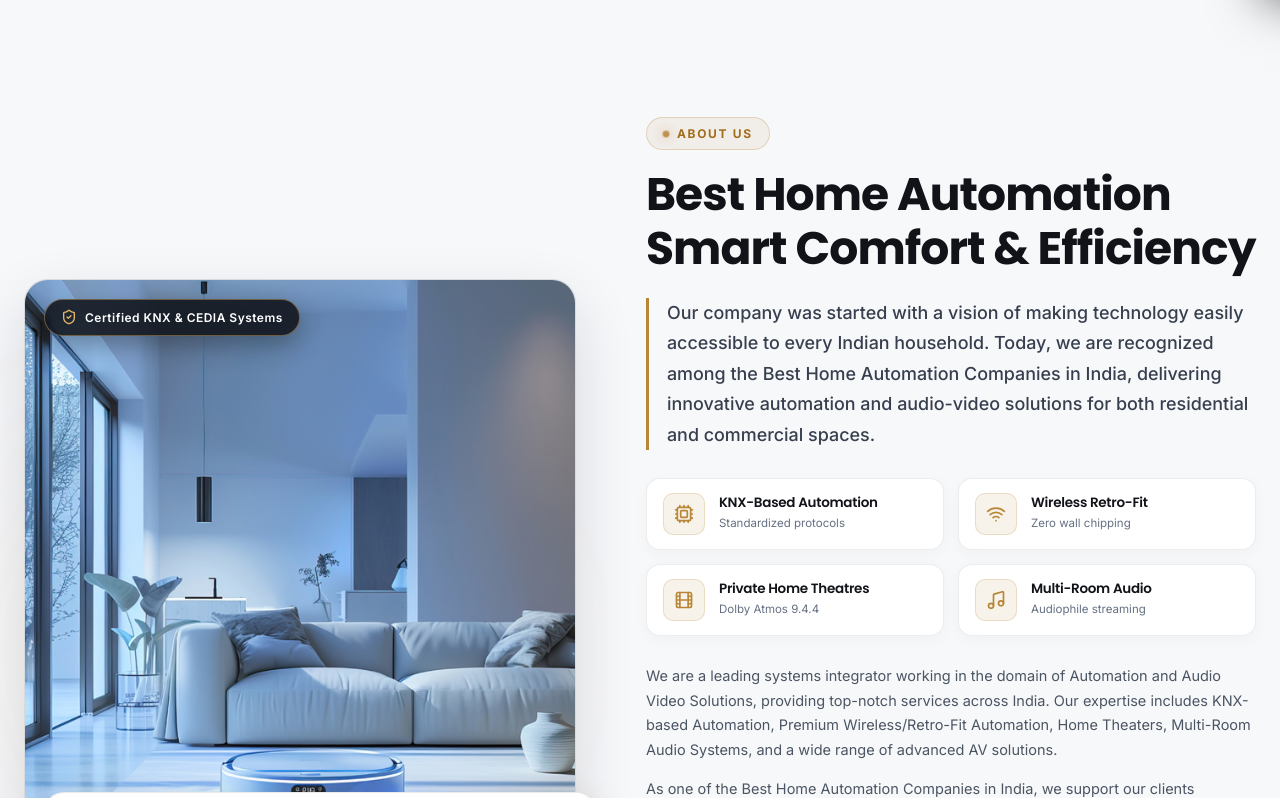
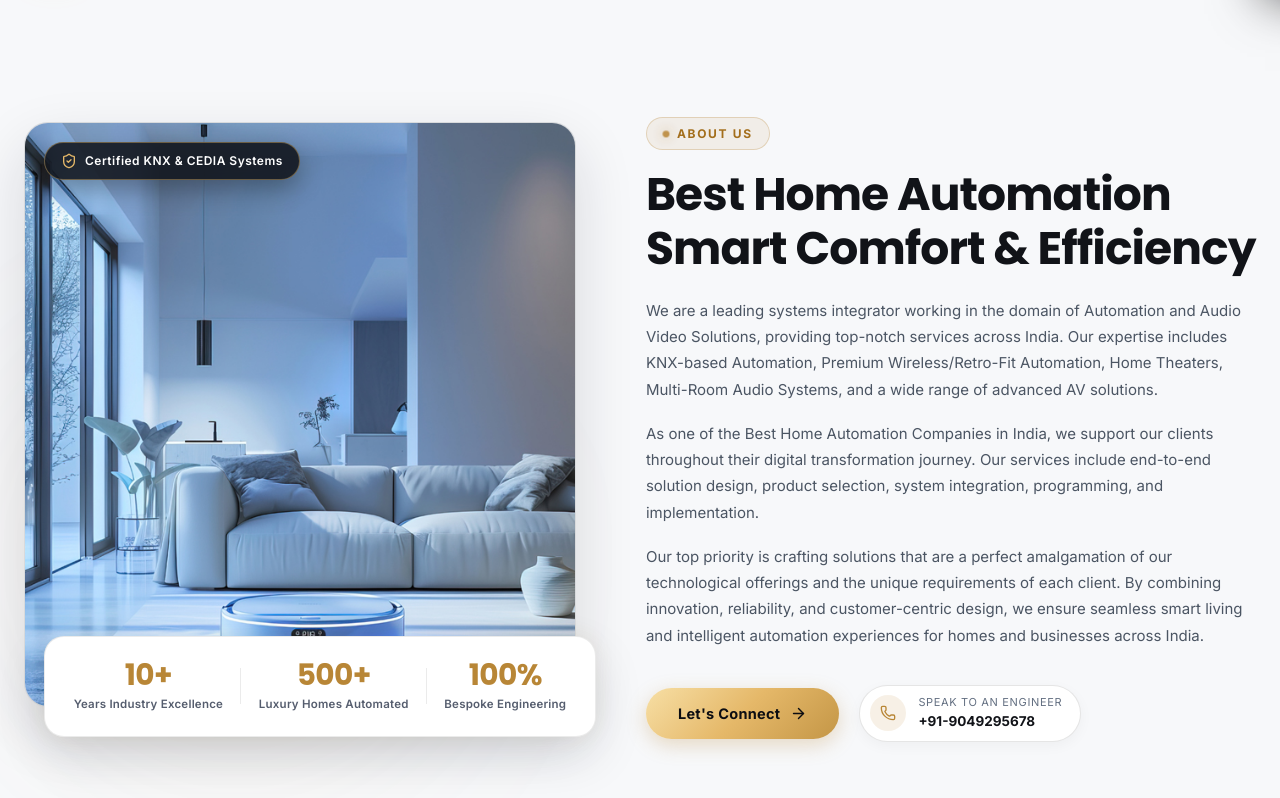
Before and after one commit to wtdesigner3/soundnest, a Next.js app: page / in a window 1280 px wide. Shown: the part 804-1602 px from the top of the page. Built offline with nearby package versions, Linux system fonts and the light colour scheme; no server answers.

Commit message:
fix(about): remove marked lead block and capability cards from About Us section

```diff
--- a/src/components/AboutSection.jsx
+++ b/src/components/AboutSection.jsx
@@ -1,15 +1,8 @@
 import Image from "next/image";
 import Link from "next/link";
-import { ArrowRight, Phone, ShieldCheck, Cpu, Wifi, Film, Music, CheckCircle2 } from "lucide-react";
+import { ArrowRight, Phone, ShieldCheck } from "lucide-react";
 import { aboutData, companyInfo } from "@/data/homeData";
 import styles from "./AboutSection.module.css";
-
-const domainPillars = [
-  { icon: Cpu, label: "KNX-Based Automation", sub: "Standardized protocols" },
-  { icon: Wifi, label: "Wireless Retro-Fit", sub: "Zero wall chipping" },
-  { icon: Film, label: "Private Home Theatres", sub: "Dolby Atmos 9.4.4" },
-  { icon: Music, label: "Multi-Room Audio", sub: "Audiophile streaming" },
-];
 
 export default function AboutSection({ onOpenConsultation, data = aboutData }) {
   const activeData = data || aboutData;
@@ -17,6 +10,9 @@ export default function AboutSection({ onOpenConsultation, data = aboutData }) {
     activeData.paragraphs && activeData.paragraphs.length > 0
       ? activeData.paragraphs
       : aboutData.paragraphs;
+
+  // The client requested removing the marked block (introductory lead paragraph and the 4 capability cards)
+  const visibleParagraphs = paragraphs.length > 1 ? paragraphs.slice(1) : paragraphs;
 
   return (
     <section className={styles.aboutSection} id="about-us" aria-label="About Soundnest">
@@ -64,7 +60,7 @@ export default function AboutSection({ onOpenConsultation, data = aboutData }) {
           </div>
         </div>
 
-        {/* Right Column: Architectural Narrative & Domain Grid */}
+        {/* Right Column: Architectural Narrative */}
         <div className={`${styles.contentWrapper} about-animate`}>
           <div className={styles.kickerBadge}>
             <span className={styles.badgePulse} aria-hidden="true" />
@@ -73,34 +69,9 @@ export default function AboutSection({ onOpenConsultation, data = aboutData }) {
 
           <h2 className={styles.title}>{activeData.title || aboutData.title}</h2>
 
-          {/* Lead Highlight Paragraph */}
-          {paragraphs.length > 0 && (
-            <p className={styles.leadParagraph}>
-              {paragraphs[0]}
-            </p>
-          )}
-
-          {/* 4 Core Domain Capabilities */}
-          <div className={styles.domainGrid}>
-            {domainPillars.map((domain, dIdx) => {
-              const IconComponent = domain.icon;
-              return (
-                <div key={dIdx} className={styles.domainCard}>
-                  <div className={styles.domainIconBox}>
-                    <IconComponent size={20} />
-                  </div>
-                  <div>
-                    <h3 className={styles.domainTitle}>{domain.label}</h3>
-                    <p className={styles.domainSub}>{domain.sub}</p>
-                  </div>
-                </div>
-              );
-            })}
-          </div>
-
-          {/* Remaining Story Paragraphs */}
+          {/* Story Paragraphs */}
           <div className={styles.paragraphs}>
-            {paragraphs.slice(1).map((p, idx) => (
+            {visibleParagraphs.map((p, idx) => (
               <p key={idx} className={styles.paragraph}>
                 {p}
               </p>
--- a/src/components/AboutSection.module.css
+++ b/src/components/AboutSection.module.css
@@ -206,85 +206,17 @@
   }
 }
 
-.leadParagraph {
-  font-size: 1.12rem;
-  line-height: 1.7;
-  color: #373f4e;
-  font-weight: 500;
-  margin-bottom: 28px;
-  border-left: 3px solid #b88636;
-  padding-left: 18px;
-}
-
-/* 4 Domain Capability Cards */
-.domainGrid {
-  display: grid;
-  grid-template-columns: repeat(2, 1fr);
-  gap: 14px;
-  margin-bottom: 28px;
-}
-
-@media (max-width: 580px) {
-  .domainGrid {
-    grid-template-columns: 1fr;
-  }
-}
-
-.domainCard {
-  background: #ffffff;
-  border: 1px solid rgba(0, 0, 0, 0.07);
-  border-radius: 14px;
-  padding: 14px 16px;
-  display: flex;
-  align-items: center;
-  gap: 14px;
-  box-shadow: 0 4px 16px rgba(0, 0, 0, 0.03);
-  transition: all 0.25s ease;
-}
-
-.domainCard:hover {
-  border-color: #b88636;
-  box-shadow: 0 8px 24px rgba(184, 134, 54, 0.12);
-  transform: translateY(-2px);
-}
-
-.domainIconBox {
-  width: 42px;
-  height: 42px;
-  border-radius: 10px;
-  background: rgba(184, 134, 54, 0.1);
-  border: 1px solid rgba(184, 134, 54, 0.22);
-  color: #b88636;
-  display: flex;
-  align-items: center;
-  justify-content: center;
-  flex-shrink: 0;
-}
-
-.domainTitle {
-  font-size: 13.5px;
-  font-weight: 600;
-  color: #111318;
-  margin: 0;
-}
-
-.domainSub {
-  font-size: 11.5px;
-  color: #647082;
-  margin: 2px 0 0;
-}
-
-/* Remaining Narrative */
+/* Narrative Paragraphs */
 .paragraphs {
   display: flex;
   flex-direction: column;
-  gap: 14px;
-  margin-bottom: 34px;
+  gap: 18px;
+  margin-bottom: 36px;
 }
 
 .paragraph {
-  font-size: 14.5px;
-  line-height: 1.7;
+  font-size: 15px;
+  line-height: 1.75;
   color: #4b5563;
 }
 
```
